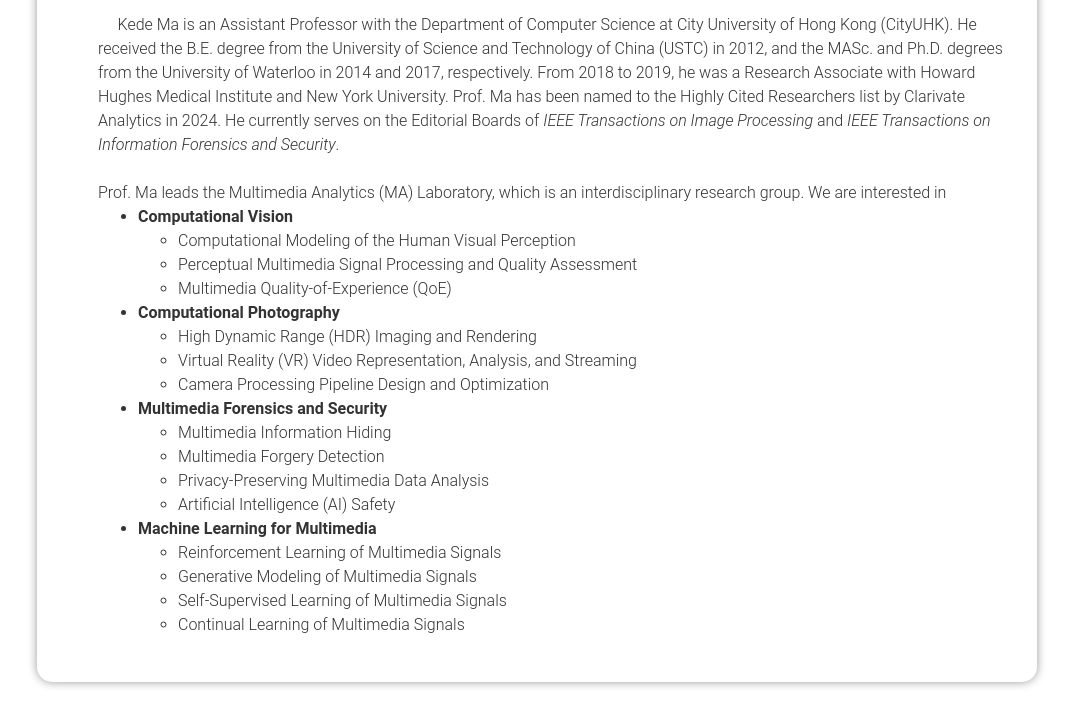
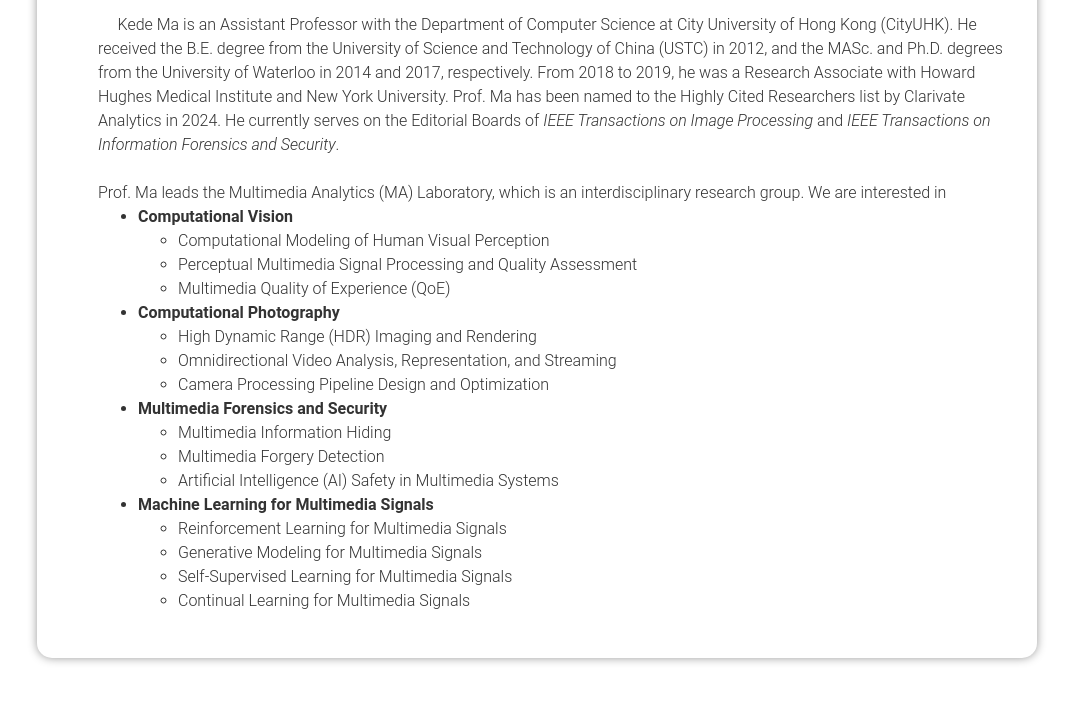
Before and after one commit to makedede/makedede.github.io, a plain HTML site: page Bio.html in a window 1280 px wide. Shown: the part 200-907 px from the top of the page, without its empty margins (103-1176 px from the left). After the commit the page ends 883 px from the top, so only its background shows below. Drawn offline with Linux system fonts and the light colour scheme.

Commit message:
Update Bio.html

```diff
--- a/Bio.html
+++ b/Bio.html
@@ -40,30 +40,28 @@
                         <ul>
                             <li><b>Computational Vision</b></li>
                             <ul>
-                                <li>Computational Modeling of the Human Visual Perception</li>
+                                <li>Computational Modeling of Human Visual Perception</li>
                                 <li>Perceptual Multimedia Signal Processing and Quality Assessment</li>
-                                <li>Multimedia Quality-of-Experience (QoE)</li>
+                                <li>Multimedia Quality of Experience (QoE)</li>
                             </ul>
                             <li><b>Computational Photography</b></li>
                             <ul>
                                 <li>High Dynamic Range (HDR) Imaging and Rendering</li>
-                                <li>Virtual Reality (VR) Video Representation, Analysis, and Streaming</li>
+                                <li>Omnidirectional Video Analysis, Representation, and Streaming</li>
                                 <li>Camera Processing Pipeline Design and Optimization</li>
-
                             </ul>
                                 <li><b>Multimedia Forensics and Security</b></li>
                             <ul>
                                 <li>Multimedia Information Hiding</li>
                                 <li>Multimedia Forgery Detection</li>
-                                <li>Privacy-Preserving Multimedia Data Analysis</li>
-                                <li>Artificial Intelligence (AI) Safety</li>
+                                <li>Artificial Intelligence (AI) Safety in Multimedia Systems</li>
                             </ul>
-                                <li><b>Machine Learning for Multimedia</b></li>
+                                <li><b>Machine Learning for Multimedia Signals</b></li>
                             <ul>
-                                <li>Reinforcement Learning of Multimedia Signals</li>
-                                <li>Generative Modeling of Multimedia Signals</li>
-                                <li>Self-Supervised Learning of Multimedia Signals</li>
-                                <li>Continual Learning of Multimedia Signals</li>
+                                <li>Reinforcement Learning for Multimedia Signals</li>
+                                <li>Generative Modeling for Multimedia Signals</li>
+                                <li>Self-Supervised Learning for Multimedia Signals</li>
+                                <li>Continual Learning for Multimedia Signals</li>
                             </ul>
                         </ul>
                 </div>
```
